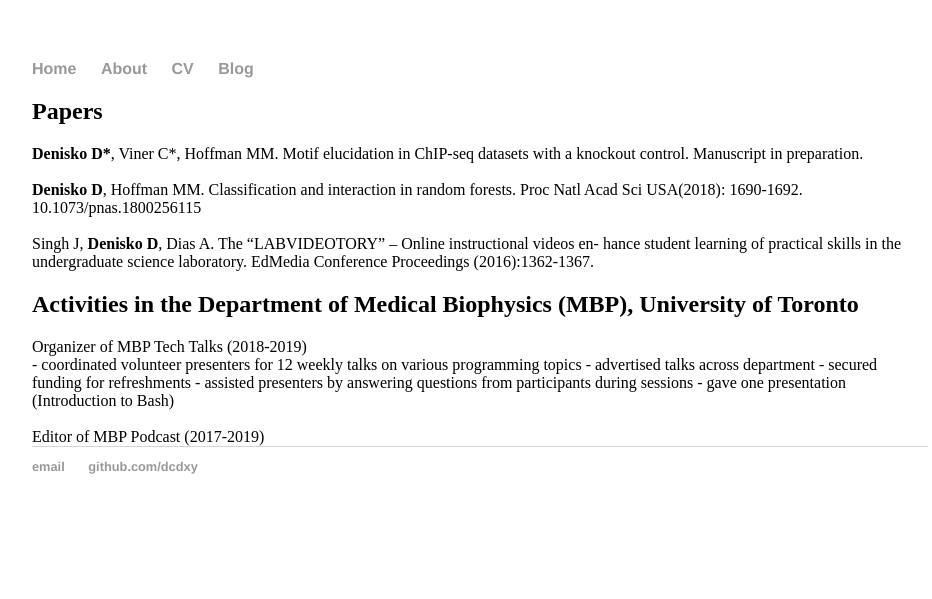
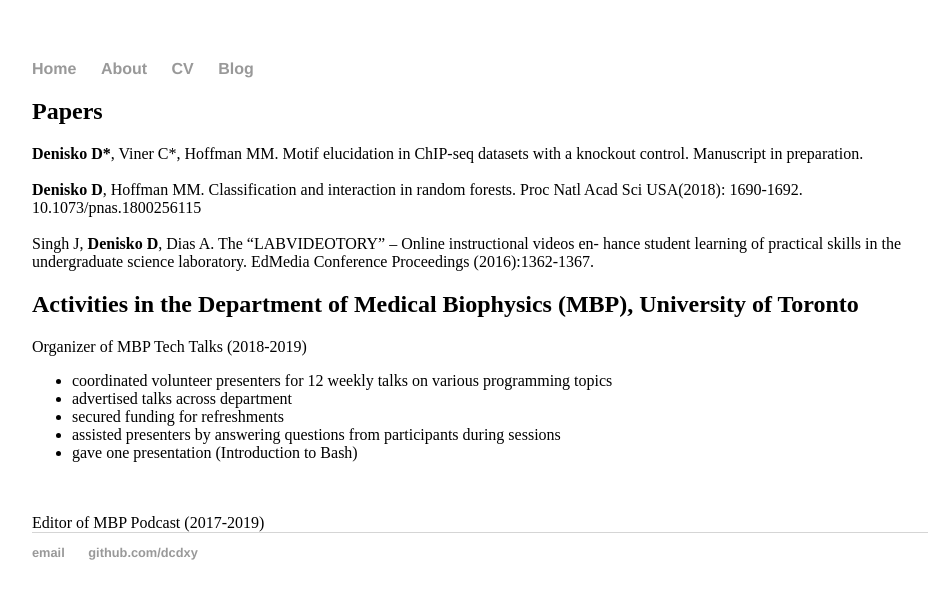
Before and after one commit to dcdxy/old-website, a Jekyll site: the page built from cv/index.html, in a window 1280 px wide. Shown: the top 599 px of the page, without its empty margins (160-1092 px from the left). Built offline with Jekyll 4.4.1, drawn with Linux system fonts in a browser that asks for light colours.

Commit message:
Fixed list

```diff
--- a/cv/index.html
+++ b/cv/index.html
@@ -13,12 +13,13 @@ Singh J, <b>Denisko D</b>, Dias A. The “LABVIDEOTORY” – Online instruction
 <br>
 <h2>Activities in the Department of Medical Biophysics (MBP), University of Toronto</h2>
 Organizer of MBP Tech Talks (2018-2019)
-<br>
-- coordinated volunteer presenters for 12 weekly talks on various programming topics
-- advertised talks across department
-- secured funding for refreshments
-- assisted presenters by answering questions from participants during sessions
-- gave one presentation (Introduction to Bash)
+<ul>
+  <li>coordinated volunteer presenters for 12 weekly talks on various programming topics</li>
+  <li>advertised talks across department</li>
+  <li>secured funding for refreshments</li>
+  <li>assisted presenters by answering questions from participants during sessions</li>
+  <li>gave one presentation (Introduction to Bash)</li>
+</ul>
 <br>
 <br>
 Editor of MBP Podcast (2017-2019)
```
